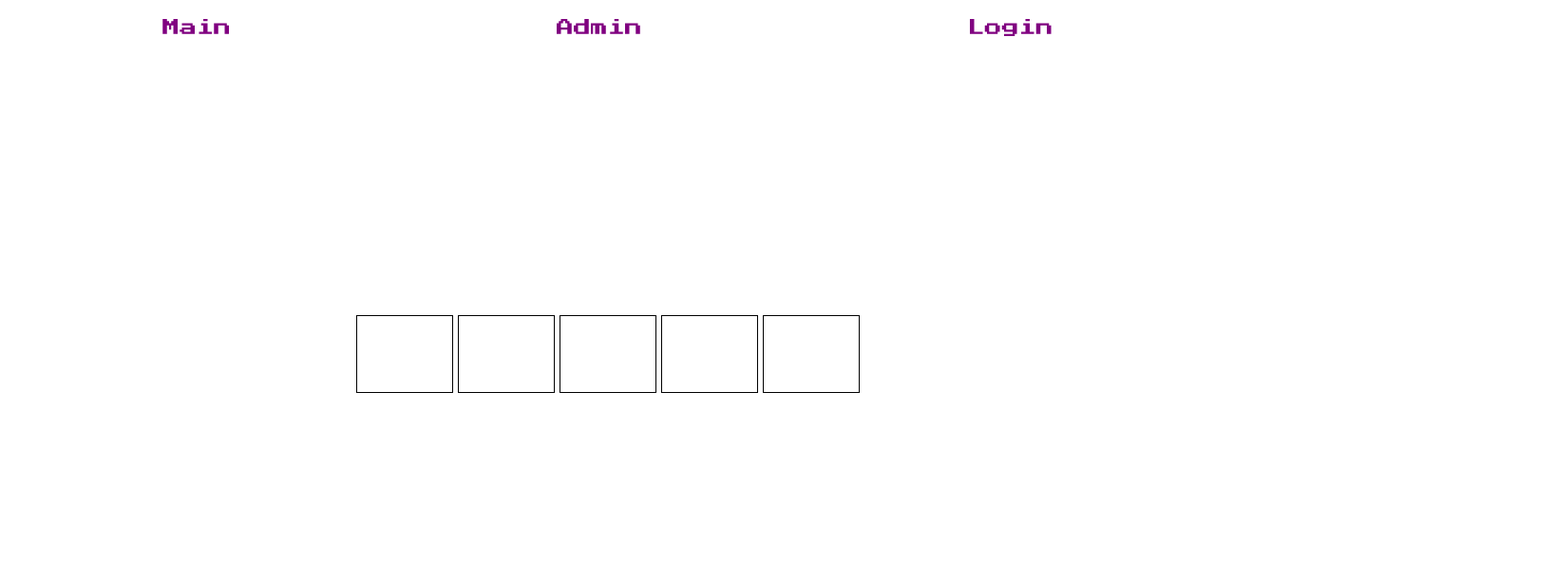
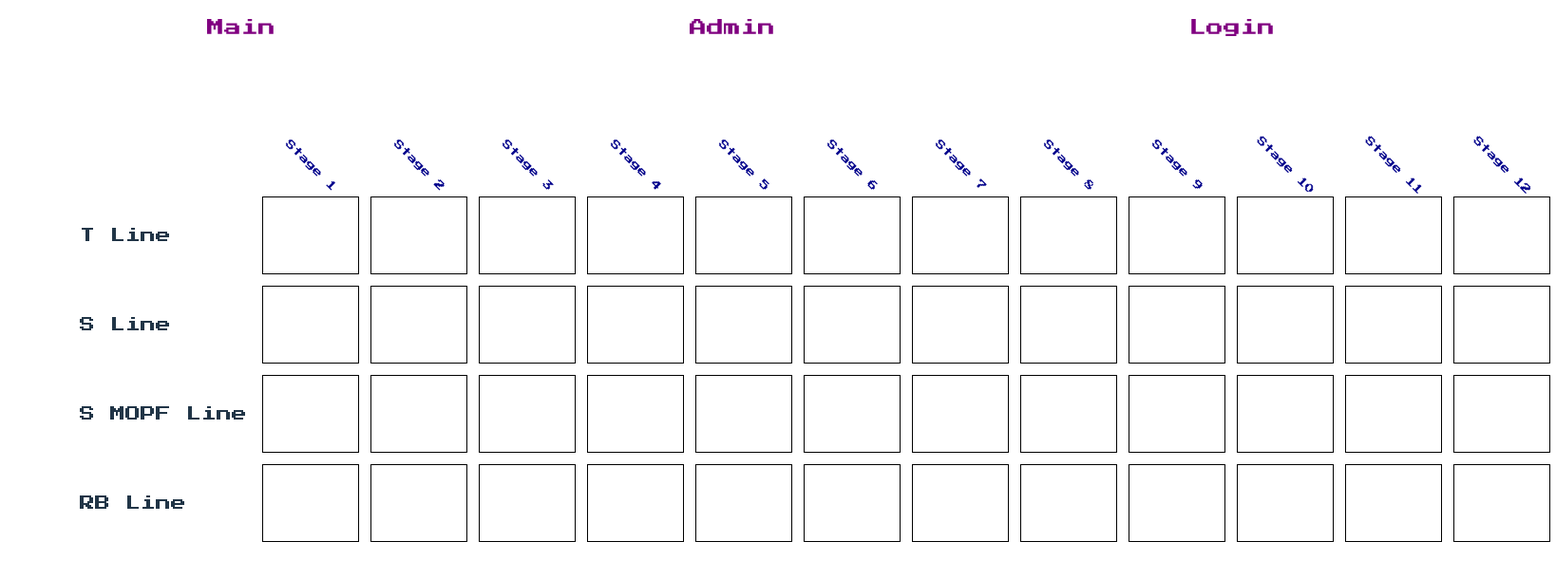
Before and after one commit to antonblaise/progress-dashboard, a React app in the folder frontend/: page /main in a window 1280 px wide. Shown: the top 610 px of the page at 95% size, 1638 px wide, since content can reach past the window. Built offline with nearby package versions, Linux system fonts and the light colour scheme; the HTML template or start-up script is replaced by a standard one.

Commit message:
Route /:carline page to default stage page - stage 1 Give each carline 10 stages, aka 10 boxes, which are clickable links to view the checklist underneath. Use popular websites as checklist hyperlinks, temporarily, for testing purposes. Added box-fill to Main.css.

```diff
--- a/frontend/src/main.tsx
+++ b/frontend/src/main.tsx
@@ -6,6 +6,7 @@ import App from "./App";
 import Main from "./pages/Main";
 import Admin from "./pages/Admin";
 import Login from "./pages/Login";
+import Stage from "./pages/Stage";
 
 import "./index.css";
 
@@ -15,9 +16,22 @@ ReactDOM.createRoot(document.getElementById("root")!).render(
             <Routes>
                 <Route path="/" element={<App />}>
                     <Route index element={<Navigate to="/main" />} />
+
                     <Route path="/main" element={<Main />} />
                     <Route path="/login" element={<Login />} />
                     <Route path="/admin" element={<Admin />} />
+
+                    <Route path="/:carline/:stage" element={<Stage />} />
+                    <Route
+                        path="/:carline"
+                        element={
+                            (() => {
+                                const carline = location.pathname.split("/")[1];
+                                return <Navigate to={`/${carline}/stage-1`} replace />;
+                            })()
+                        }
+                    />
+
                 </Route>
             </Routes>
         </BrowserRouter>
--- a/frontend/src/pages/Admin.tsx
+++ b/frontend/src/pages/Admin.tsx
@@ -1,3 +1,5 @@
+// TSX file for the Admin page
+
 export default function Admin() {
 	return <h1>Admin Page</h1>;
 }
--- a/frontend/src/pages/Login.tsx
+++ b/frontend/src/pages/Login.tsx
@@ -1,3 +1,5 @@
+// TSX file for the Login page
+
 export default function Login() {
 	return <h1>Login Page</h1>;
 }
--- a/frontend/src/pages/Main.css
+++ b/frontend/src/pages/Main.css
@@ -2,13 +2,32 @@
     min-height: 70vh;
     display: flex;
     align-items: center;
-    justify-content: center;
-    gap: 5px;
+    justify-content: left;
+    padding-left: 5%;
 }
 
-/* .box-link {
-    display: flex;
-} */
+.main-table {
+    border-collapse: collapse;
+}
+
+.main-table td {
+    border: none;
+    padding: 6px 6px;
+}
+
+.stage-label {
+    font-size: x-small;
+    color: darkblue;
+    rotate: 45deg;
+    padding-bottom: 1%;
+    padding-right: 1%;
+}
+
+.carline-label {
+    min-width: 180px;
+    max-width: 260px;
+    text-align: left;
+}
 
 .box {
     width: 100px;
@@ -16,9 +35,21 @@
     border: 1px solid black;
     background: transparent;
     transition: 0.5s;
+    position: relative;
+    overflow: hidden;
 }
 
 .box:hover {
     cursor: pointer;
     background-color: #f5f5f5;
 }
+
+.box-fill {
+    position: absolute;
+    left: 0;
+    top: 0;
+    height: 100%;
+    background: lightgreen;
+    width: 0%;
+    transition: width 0.25s;
+}
--- a/frontend/src/pages/Main.tsx
+++ b/frontend/src/pages/Main.tsx
@@ -14,17 +14,54 @@ const stages = [
 	{ to: "/stage2", title: "Stage 2" },
 	{ to: "/stage3", title: "Stage 3" },
 	{ to: "/stage4", title: "Stage 4" },
-	{ to: "/stage5", title: "Stage 5" }
+	{ to: "/stage5", title: "Stage 5" },
+	{ to: "/stage6", title: "Stage 6" },
+	{ to: "/stage7", title: "Stage 7" },
+	{ to: "/stage8", title: "Stage 8" },
+	{ to: "/stage9", title: "Stage 9" },
+	{ to: "/stage10", title: "Stage 10" },
+	{ to: "/stage11", title: "Stage 11" },
+	{ to: "/stage12", title: "Stage 12" }
 ]
 
+// Helper to slugify carline and stage (preserve dashes between words)
+function slugify(str: string) {
+	return str.toLowerCase().replace(/[^a-z0-9]+/g, '-').replace(/(^-|-$)/g, '');
+}
+
 export default function Main() {
+
 	return (
 		<div className="main-container">
-			{stages.map(stage => (
-				<Link to={stage.to} className="box-link" title={stage.title}>
-					<div className="box" />
-				</Link>
-			))}
+			<table className="main-table">
+				<thead>
+					<tr>
+						<th className="carline-label"></th>
+						{stages.map((stage) => (
+							<th key={stage.title} className="stage-label">{stage.title}</th>
+						))}
+					</tr>
+				</thead>
+				<tbody>
+					{carlines.map((carline) => (
+						<tr key={carline}>
+							<td className="carline-label">{carline}</td>
+							{stages.map((stage) => {
+								const carlineSlug = slugify(carline);
+								const stageSlug = slugify(stage.title);
+								const linkTo = `/${carlineSlug}/${stageSlug}`;
+								return (
+									<td key={linkTo}>
+										<Link to={linkTo} className="box-link" title={carline + " - " + stage.title}>
+											<div className="box" />
+										</Link>
+									</td>
+								);
+							})}
+						</tr>
+					))}
+				</tbody>
+			</table>
 		</div>
 	);
 }
--- /dev/null
+++ b/frontend/src/pages/Stage.css
@@ -0,0 +1,42 @@
+@import url('https://fonts.googleapis.com/css2?family=Press+Start+2P&display=swap');
+
+h1 {
+    color: orange;
+}
+
+.layout {
+    min-height: 100vh;
+    min-width: 100vw;
+    margin: 0;
+    font-family: "Press Start 2P";
+}
+
+.checklist {
+    display: flex;
+    flex-direction: column;
+    justify-content: center; /* centers the container horizontally */
+    align-items: flex-start;     /* centers vertically if you want */
+    padding-left: 5%;
+    padding-top: 2%;
+    line-height: 3;
+}
+
+.checklist a {
+    font-size: large;
+    color: skyblue;
+    transition: all 0.5s;
+}
+
+.checklist a:hover {
+    color: darkblue;
+}
+
+.checklist-item input[type="checkbox"] {
+    width: 1.7em;
+    height: 1.7em;
+    accent-color: lime;
+    margin-right: 1.2em;
+    margin-left: 0.5em;
+    padding: 0.5em;
+    cursor: pointer;
+}
--- /dev/null
+++ b/frontend/src/pages/Stage.tsx
@@ -0,0 +1,64 @@
+// TSX file for the Stages pages
+
+import { useParams } from "react-router-dom";
+import { useState, useEffect } from "react";
+import "./Stage.css";
+
+const checklist_statements = [
+	{ text: "Example Checklist Item 1 - Google", url: "https://www.google.com" },
+	{ text: "Example Checklist Item 2 - Facebook", url: "https://www.facebook.com" },
+	{ text: "Example Checklist Item 3 - Wikipedia", url: "https://www.wikipedia.com" },
+	{ text: "Example Checklist Item 4 - YouTube", url: "https://www.youtube.com" }
+]
+
+export default function Stage() {
+	const { carline, stage } = useParams();
+	const slug = `${carline}-${stage}`;
+
+	const [checked, setChecked] = useState<boolean[]>(
+		() => new Array(checklist_statements.length).fill(false)
+	);
+
+	return (
+		<div>
+			<h1>
+				{carline?.replace("-", " ").toUpperCase()} - {stage?.replace("-", " ").toUpperCase()}
+			</h1>
+
+			<div className="checklist">
+
+					{checklist_statements.map( (item, index) => (
+
+						<div key={index} className="checklist-item">
+
+							<label>
+								<input
+									type="checkbox"
+									checked={checked[index]}
+									onChange={(e) => {
+										const next = [...checked];
+										next[index] = e.target.checked;
+										setChecked(next);
+									}}
+								/>
+							</label>
+
+							<a
+								href={item.url}
+								target="blank"
+								rel="noopener noreferrer"
+							>
+								{item.text}
+							</a>
+
+						</div>
+
+					))}
+
+			</div>
+
+
+
+		</div>
+	);
+}
```
